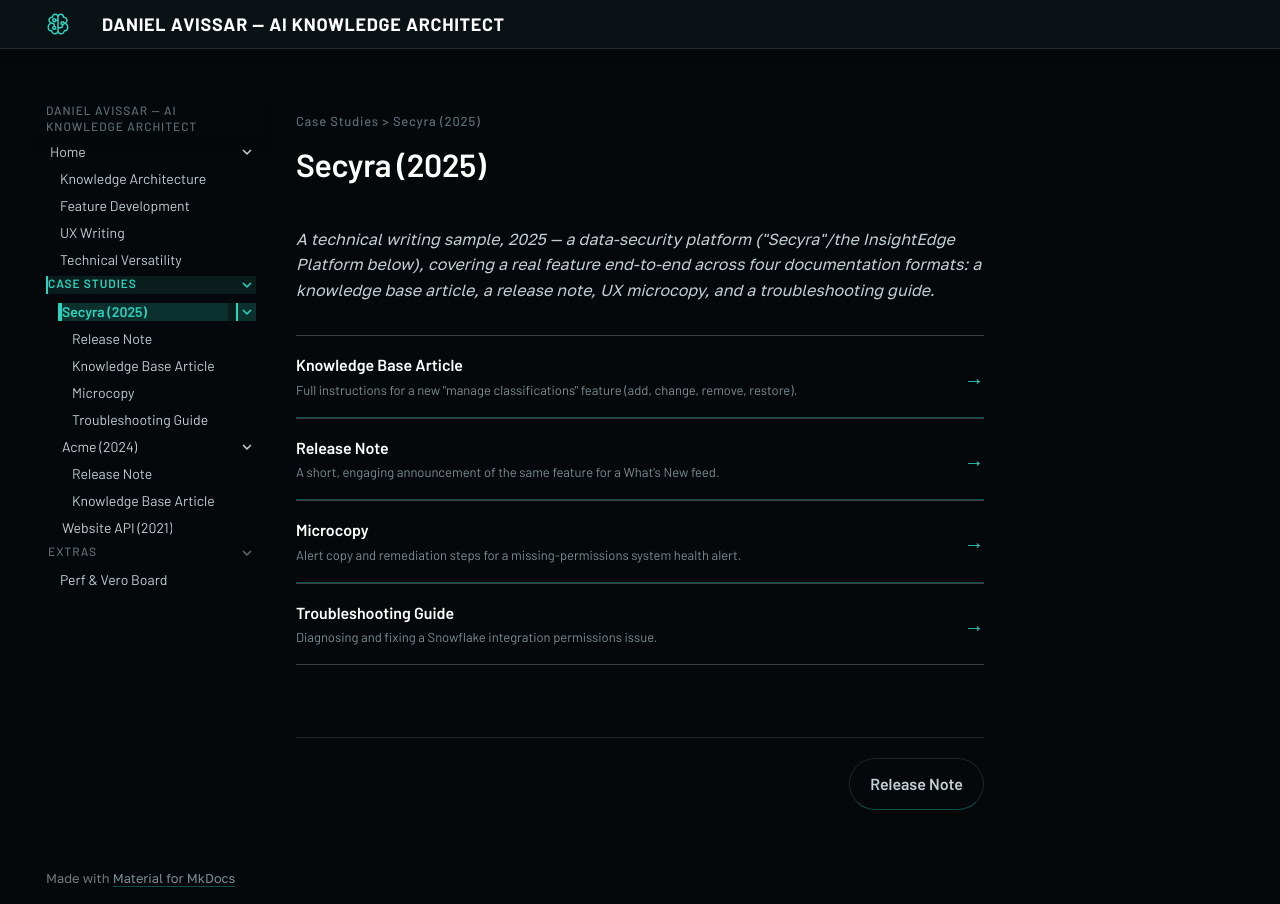
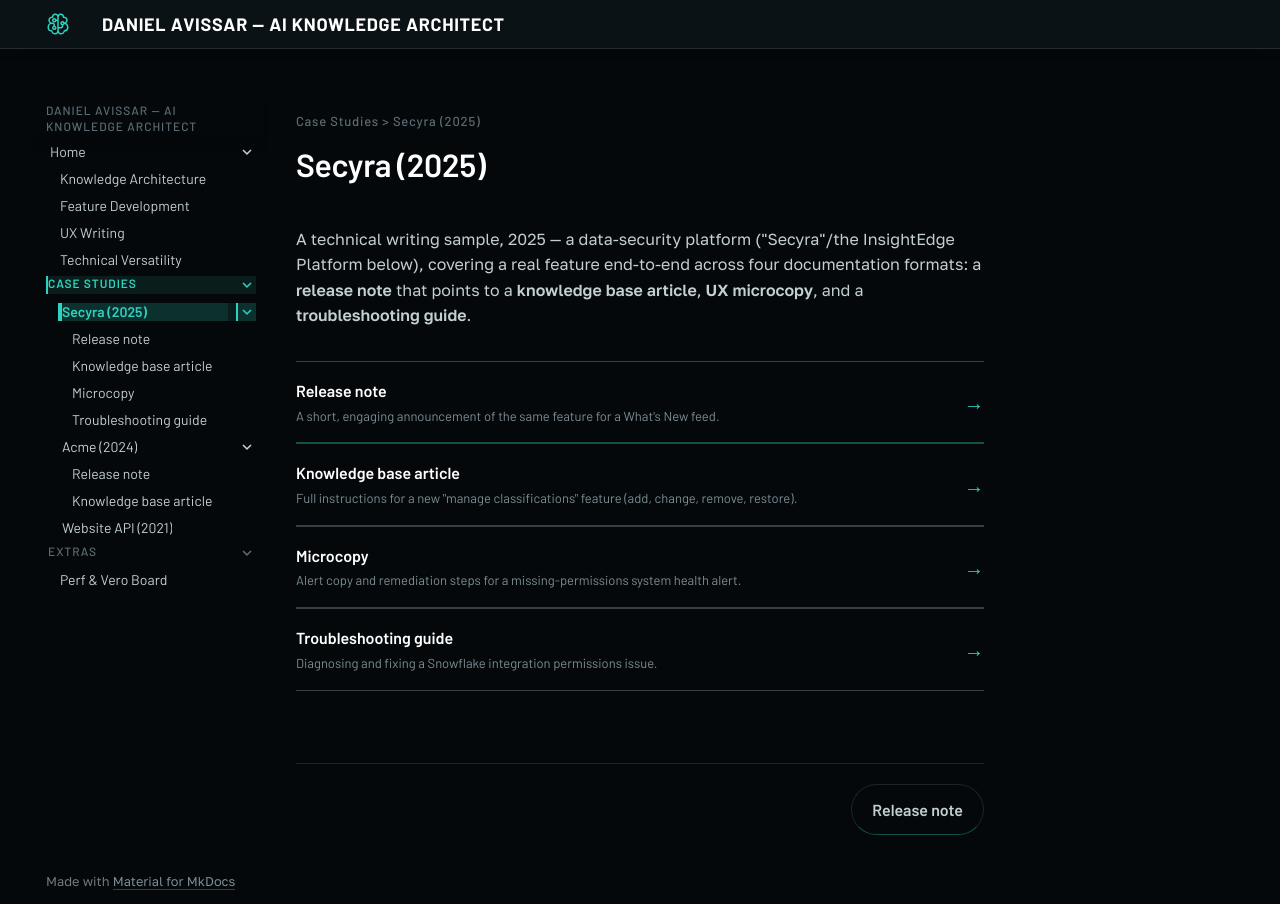
Before and after one commit to iiimonfiiire/daniel-avissar-portfolio, an MkDocs documentation site: the page built from docs/case-studies/secyra-2025/index.md, in a window 1280 px wide. Built offline with MkDocs 1.6.1 and Material for MkDocs 9.7.7, drawn with Linux system fonts in a browser that asks for light colours.

```diff
--- a/docs/case-studies/secyra-2025/index.md
+++ b/docs/case-studies/secyra-2025/index.md
@@ -2,20 +2,20 @@
 
 # Secyra (2025)
 
-*A technical writing sample, 2025 — a data-security platform ("Secyra"/the InsightEdge Platform below), covering a real feature end-to-end across four documentation formats: a knowledge base article, a release note, UX microcopy, and a troubleshooting guide.*
+A technical writing sample, 2025 — a data-security platform ("Secyra"/the InsightEdge Platform below), covering a real feature end-to-end across four documentation formats: a **release note** that points to a **knowledge base article**, **UX microcopy**, and a **troubleshooting guide**.
 
 <div class="cs-sibling-list" markdown>
 
+<a class="cs-sibling-list__row" href="release-note/">
+<span class="cs-sibling-list__text">
+<span class="cs-sibling-list__title">Release note</span>
+<span class="cs-sibling-list__desc">A short, engaging announcement of the same feature for a What's New feed.</span>
+</span>
+</a>
 <a class="cs-sibling-list__row" href="knowledge-base/">
 <span class="cs-sibling-list__text">
-<span class="cs-sibling-list__title">Knowledge Base Article</span>
+<span class="cs-sibling-list__title">Knowledge base article</span>
 <span class="cs-sibling-list__desc">Full instructions for a new "manage classifications" feature (add, change, remove, restore).</span>
-</span>
-</a>
-<a class="cs-sibling-list__row" href="release-note/">
-<span class="cs-sibling-list__text">
-<span class="cs-sibling-list__title">Release Note</span>
-<span class="cs-sibling-list__desc">A short, engaging announcement of the same feature for a What's New feed.</span>
 </span>
 </a>
 <a class="cs-sibling-list__row" href="microcopy/">
@@ -26,7 +26,7 @@
 </a>
 <a class="cs-sibling-list__row" href="troubleshooting-guide/">
 <span class="cs-sibling-list__text">
-<span class="cs-sibling-list__title">Troubleshooting Guide</span>
+<span class="cs-sibling-list__title">Troubleshooting guide</span>
 <span class="cs-sibling-list__desc">Diagnosing and fixing a Snowflake integration permissions issue.</span>
 </span>
 </a>
--- a/mkdocs.yml
+++ b/mkdocs.yml
@@ -76,14 +76,14 @@ nav:
   - Case Studies:
       - Secyra (2025):
           - case-studies/secyra-2025/index.md
-          - Release Note: case-studies/secyra-2025/release-note.md
-          - Knowledge Base Article: case-studies/secyra-2025/knowledge-base.md
+          - Release note: case-studies/secyra-2025/release-note.md
+          - Knowledge base article: case-studies/secyra-2025/knowledge-base.md
           - Microcopy: case-studies/secyra-2025/microcopy.md
-          - Troubleshooting Guide: case-studies/secyra-2025/troubleshooting-guide.md
+          - Troubleshooting guide: case-studies/secyra-2025/troubleshooting-guide.md
       - Acme (2024):
           - case-studies/acme-2024/index.md
-          - Release Note: case-studies/acme-2024/release-notes.md
-          - Knowledge Base Article: case-studies/acme-2024/discover.md
+          - Release note: case-studies/acme-2024/release-notes.md
+          - Knowledge base article: case-studies/acme-2024/discover.md
       - Website API (2021):
           - case-studies/webapi-2021/index.md
   - Extras:
```
Also changed, not shown: docs/case-studies/acme-2024/index.md (+3 -3 lines), docs/case-studies/acme-2024/release-notes.md (+1 -1 lines).
